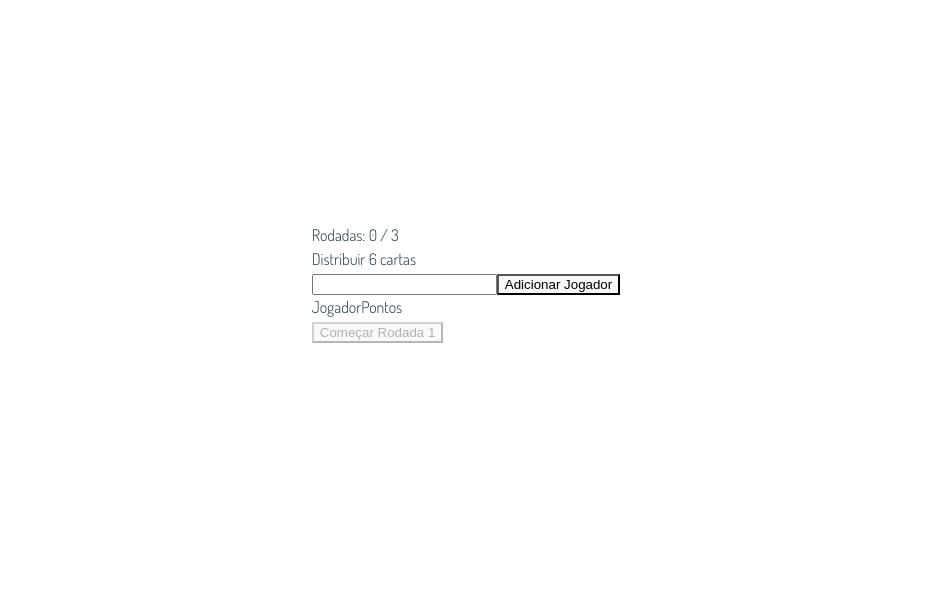
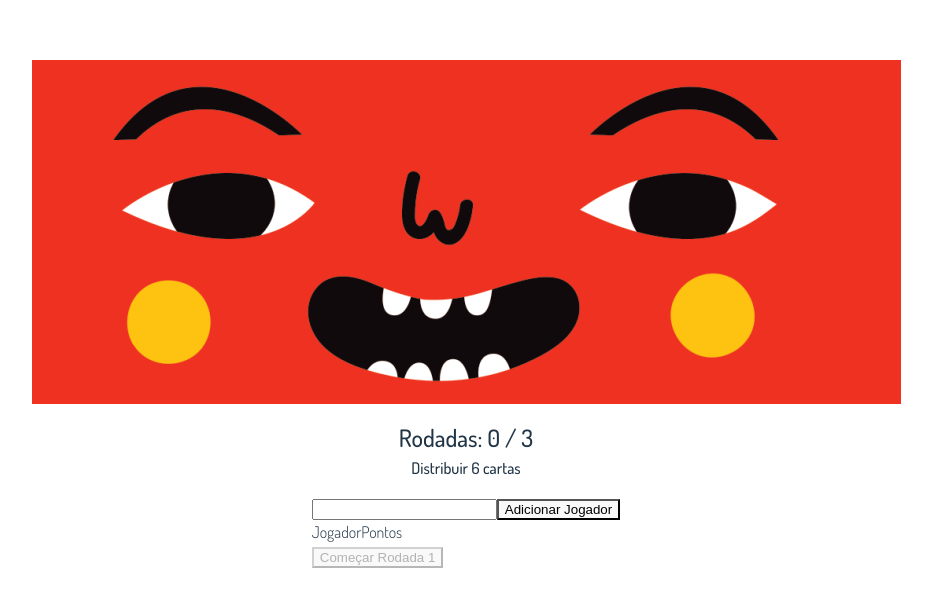
Before and after one commit to ldantas-s/dobro-score, a Vue app: page / in a window 1280 px wide. Shown: the part 117-724 px from the top of the page, without its empty margins (174-1106 px from the left). Built offline with nearby package versions, Linux system fonts and the light colour scheme.

Commit message:
feat: create header component and add some style

```diff
--- a/src/App.vue
+++ b/src/App.vue
@@ -6,6 +6,7 @@ import Game from './entity/Game'
 import RoundView from './View/RoundView.vue';
 import ClimbView from './View/ClimbView.vue';
 import WinnerView from './View/WinnerView.vue';
+import Header from './components/Header.vue';
 
 const game = reactive(new Game())
 
@@ -27,6 +28,7 @@ provide('toggleView', toggleView)
 </script>
 
 <template>
+  <Header />
   <RoundView v-show="checkStatusView(statusView).isScoreView" />
   <ClimbView v-show="checkStatusView(statusView).isClimbView" />
   <WinnerView v-show="checkStatusView(statusView).isWinView" />
--- a/src/View/RoundView.vue
+++ b/src/View/RoundView.vue
@@ -19,8 +19,10 @@ const start = () => {
 </script>
 <template>
   <section class="round-info">
-    <RoundTitle data-test="round-title__rounds" :title="`Rodadas: ${game.currentRound()} / 3`" />
-    <h3 class="distribuition-cards">Distribuir {{ game.cardToDistribute() }} cartas</h3>
+    <div class="text-center info-section">
+      <RoundTitle data-test="round-title__rounds" :title="`Rodadas: ${game.currentRound()} / 3`" />
+      <h3 class="distribuition-cards title-3">Distribuir {{ game.cardToDistribute() }} cartas</h3>
+    </div>
     <InputPlayer :game="(game as Game)" />
     <Table :heads="['Jogador', 'Pontos']">
       <TableBodyClimb :players="game.playersOrderByPoints" />
@@ -30,4 +32,8 @@ const start = () => {
     </Button>
   </section>
 </template>
-<style scoped></style>
+<style scoped>
+.info-section {
+  padding: 16px;
+}
+</style>
--- /dev/null
+++ b/src/components/Header.vue
@@ -0,0 +1,6 @@
+<script setup lang="ts"></script>
+<template>
+  <img src="../assets/logo-dobro-placar.png" alt="Logo Dobro placar" />
+  <img src="../assets/bg-face.png" alt="Ilustração original do jogo Dobro" />
+</template>
+<style scoped></style>
--- a/src/components/RoundTitle.vue
+++ b/src/components/RoundTitle.vue
@@ -2,6 +2,6 @@
 defineProps({ title: String })
 </script>
 <template>
-    <h2 class="round-title">{{ title }}</h2>
+	<h2 class="title-2">{{ title }}</h2>
 </template>
 <style scoped></style>
```
